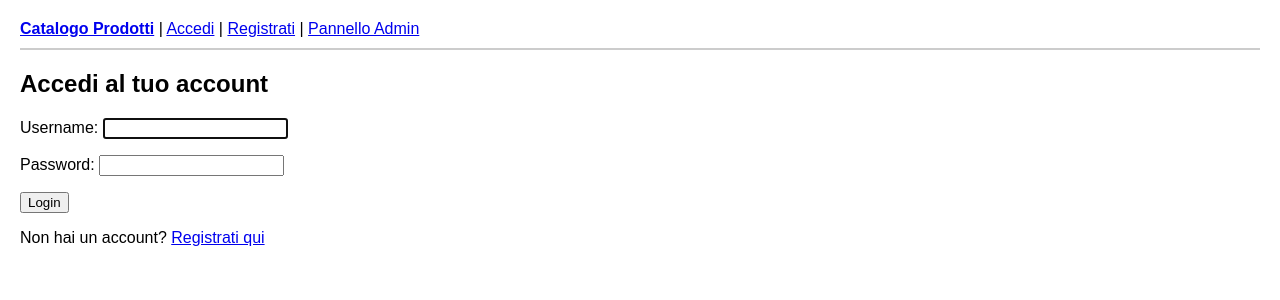
After one commit to andreasestito14-bk/Ecommerce_PPM2026, a Django app: page /accounts/login/ in a window 1280 px wide. The commit adds this page. Shown: the top 300 px of the page. Run offline with Django 5.2, Linux system fonts and the light colour scheme.

Commit message:
Gestione utenti, login, logout e registrazione completati

```diff
--- /dev/null
+++ b/accounts/templates/accounts/login.html
@@ -0,0 +1,13 @@
+{% extends 'base.html' %}
+
+{% block title %}Login | E-Commerce PPM{% endblock %}
+
+{% block content %}
+    <h2>Accedi al tuo account</h2>
+    <form method="POST">
+        {% csrf_token %}
+        {{ form.as_p }}
+        <button type="submit">Login</button>
+    </form>
+    <p>Non hai un account? <a href="{% url 'accounts:register' %}">Registrati qui</a></p>
+{% endblock %}
--- /dev/null
+++ b/accounts/urls.py
@@ -0,0 +1,10 @@
+from django.urls import path
+from . import views
+
+app_name = 'accounts'
+
+urlpatterns = [
+    path('registrati/', views.register_view, name='register'),
+    path('login/', views.login_view, name='login'),
+    path('logout/', views.logout_view, name='logout'),
+]
--- a/accounts/views.py
+++ b/accounts/views.py
@@ -1,3 +1,30 @@
-from django.shortcuts import render
+from django.shortcuts import render, redirect
+from django.contrib.auth import login, logout
+from django.contrib.auth.forms import AuthenticationForm
+from .forms import CustomUserCreationForm
 
-# Create your views here.
+def register_view(request):
+    if request.method == 'POST':
+        form = CustomUserCreationForm(request.POST)
+        if form.is_valid():
+            user = form.save()
+            login(request, user)
+            return redirect('store:product_list')
+    else:
+        form = CustomUserCreationForm()
+    return render(request, 'accounts/register.html', {'form': form})
+
+def login_view(request):
+    if request.method == 'POST':
+        form = AuthenticationForm(data=request.POST)
+        if form.is_valid():
+            user = form.get_user()
+            login(request, user)
+            return redirect('store:product_list')
+    else:
+        form = AuthenticationForm()
+    return render(request, 'accounts/login.html', {'form': form})
+
+def logout_view(request):
+    logout(request)
+    return redirect('store:product_list')
--- a/ecommerce_project/urls.py
+++ b/ecommerce_project/urls.py
@@ -20,4 +20,5 @@ from django.urls import path, include
 urlpatterns = [
     path('admin/', admin.site.urls),
     path('', include('store.urls')),
+    path('accounts/', include('accounts.urls')),
 ]
--- a/templates/base.html
+++ b/templates/base.html
@@ -8,9 +8,16 @@
 
     <nav style="border-bottom: 2px solid #ccc; padding-bottom: 10px; margin-bottom: 20px;">
         <a href="{% url 'store:product_list' %}"><strong>Catalogo Prodotti</strong></a> |
+
         {% if user.is_authenticated %}
-            <span>Utente: {{ user.username }}</span> |
+            <span>Benvenuto, {{ user.username }}!</span> |
+            <a href="{% url 'accounts:logout' %}">Esci (Logout)</a> |
+        {% else %}
+            <a href="{% url 'accounts:login' %}">Accedi</a> |
+            <a href="{% url 'accounts:register' %}">Registrati</a> |
         {% endif %}
+
+
         <a href="/admin/">Pannello Admin</a>
     </nav>
 
```
Also changed, not shown: accounts/forms.py (added, +7 -0 lines), accounts/templates/accounts/register.html (added, +13 -0 lines), db.sqlite3.
